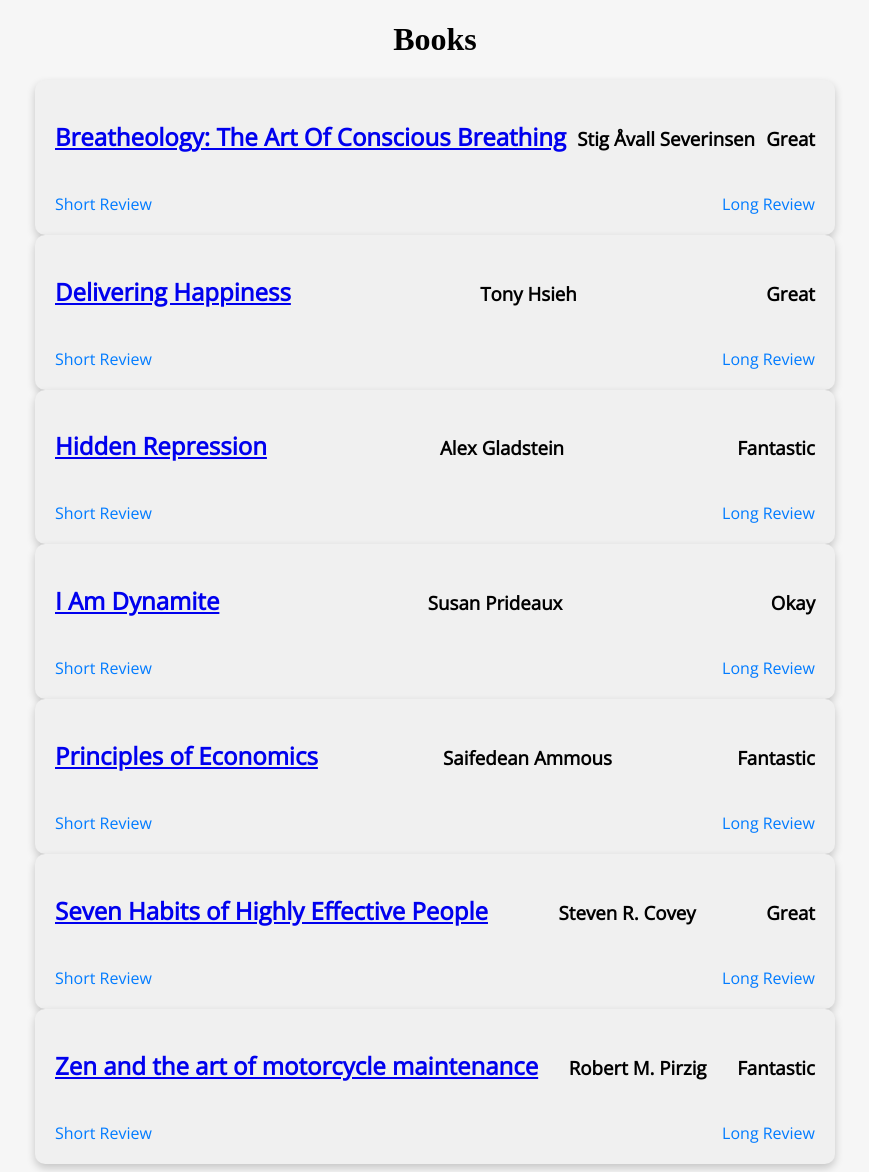
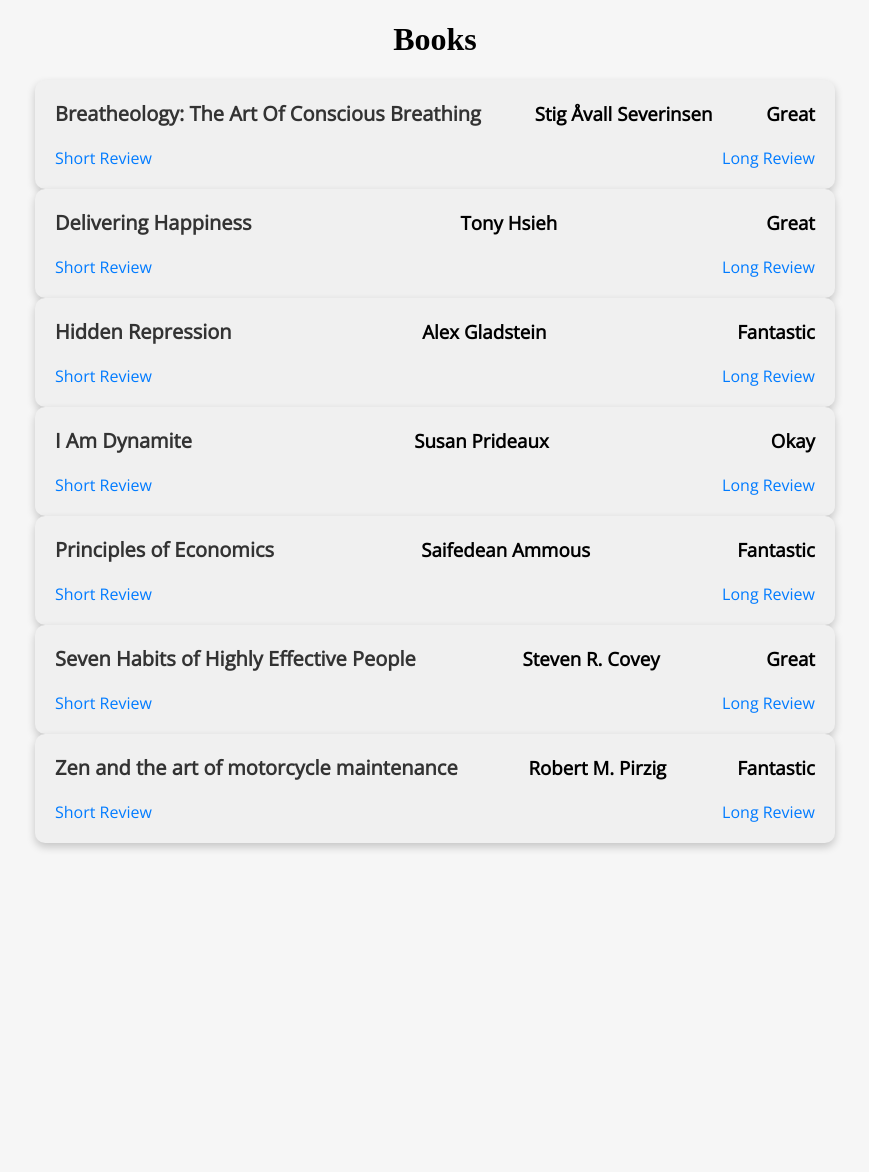
Before and after one commit to Kortelange/webpage, a Jekyll site: the page built from docs/books/index.md, in a window 1280 px wide. Shown: the whole page, without its empty margins (205-1074 px from the left). Built offline with Jekyll 4.4.1, drawn with Linux system fonts in a browser that asks for light colours; after the commit the page ends 900 px from its top, so only the background shows below that.

Commit message:
Fix margin and padding

```diff
--- a/assets/css/book.css
+++ b/assets/css/book.css
@@ -44,24 +44,30 @@
 .book-card .header {
     display: flex;
     justify-content: space-between;
-    padding: 20px;
+    padding: 10px 20px;
     align-items: baseline;
 }
 
 /* Styling for the headings within the book card */
-.book-card h1 {
-    font-size: 18px;
+.book-card h2 {
+    font-size: 20px;
     color: #333333;
+    margin: 10px 0px;
+}
+
+.book-card h3 {
+    margin: 10px 0px;
 }
 
 /* Styling for the paragraph text within the book card */
 .book-card p {
-    padding: 20px;
+    padding:  5px 20px;
     text-align: justify;
+    margin: 0;
 }
 
 /* Styling for the links within the book card headings */
-.book-card h1  a {
+.book-card h2  a {
     text-decoration: none;
     color: #333333;
 }
```
